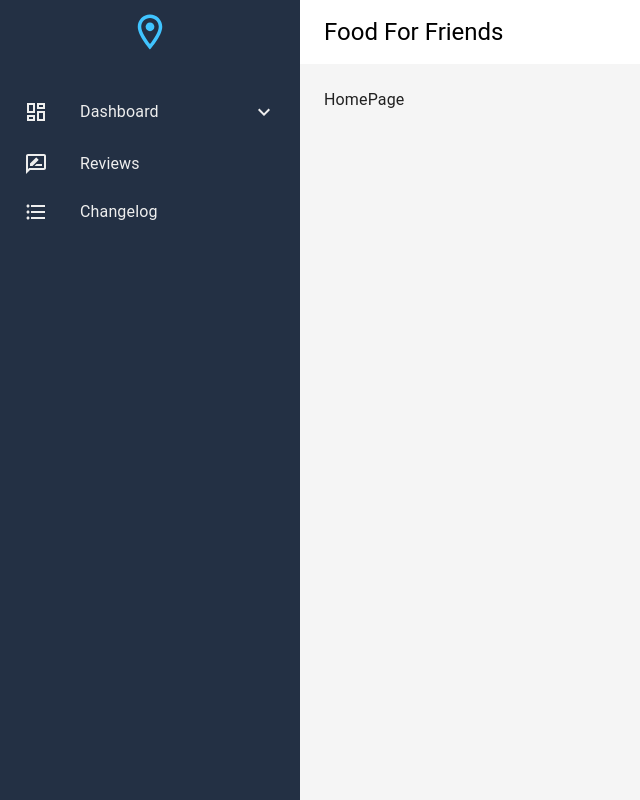
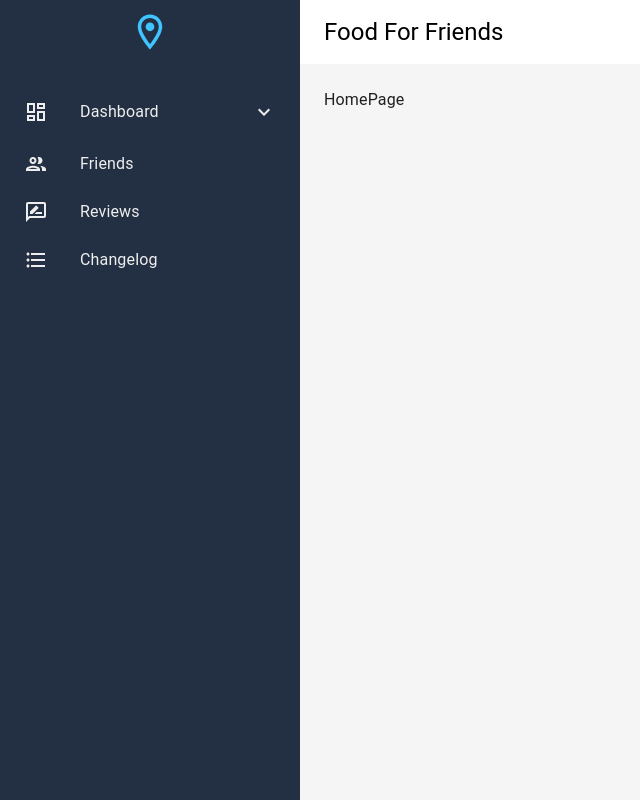
Before and after one commit to d-doan/foodforfriends, a React (Create React App) app in the folder src/main/java/com/foodforfriends/app/: page / in a window 1280 px wide. Shown: the whole page, without its empty margins (0-640 px from the left). Built offline with nearby package versions, Linux system fonts and the light colour scheme.

Commit message:
Added Friend Page

```diff
--- /dev/null
+++ b/src/main/java/com/foodforfriends/app/src/pages/friends/FriendPage.tsx
@@ -0,0 +1,11 @@
+import React from 'react';
+
+type Props = {};
+
+const FriendPage = (props: Props) => {
+  return (
+    <div>FriendPage</div>
+  );
+};
+
+export default FriendPage;
--- a/src/main/java/com/foodforfriends/app/src/routes/appRoutes.tsx
+++ b/src/main/java/com/foodforfriends/app/src/routes/appRoutes.tsx
@@ -9,6 +9,8 @@ import FormatListBulletedOutlinedIcon from '@mui/icons-material/FormatListBullet
 import DefaultPage2 from "../pages/dashboard/DefaultPage2";
 import ReviewPage from "../pages/reviews/ReviewPage";
 import RateReviewOutlinedIcon from '@mui/icons-material/RateReviewOutlined';
+import FriendPage from "../pages/friends/FriendPage";
+import GroupOutlinedIcon from '@mui/icons-material/GroupOutlined';
 
 /**
  * Create paths for each page. These will show up in the sidebar.
@@ -53,6 +55,16 @@ const appRoutes: RouteType[] = [
             }
         ]
     },
+    // Friend Page
+    {
+        path: "/friends",
+                element: <FriendPage />,
+                state: "friends",
+                sidebarProps: {
+                    displayText: "Friends",
+                    icon: <GroupOutlinedIcon />
+                }
+    },
     // Review Page
     {
         path: "/reviews",
```
